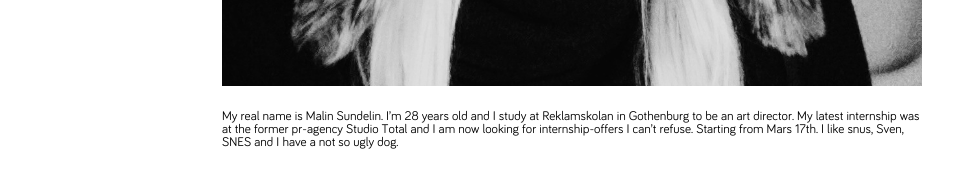
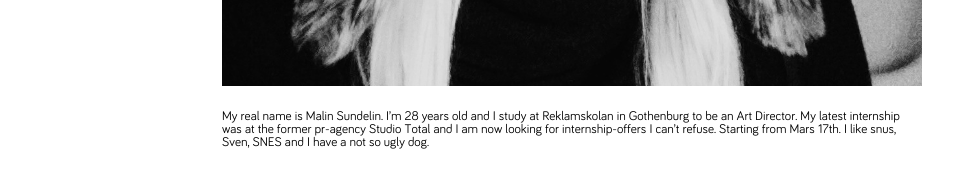
Before and after one commit to kannibalin/kannibalin.github.io, a Jekyll site: the page built from about/index.md, in a window 1280 px wide. Shown: the part 604-792 px from the top of the page, without its empty margins (68-1021 px from the left). Built offline with Jekyll 4.4.1, drawn with Linux system fonts in a browser that asks for light colours; Markdown is read by kramdown in place of the engine named in the settings.

```diff
--- a/about/index.md
+++ b/about/index.md
@@ -1,4 +1,4 @@
 ---
 layout: about
 ---
-My real name is Malin Sundelin. I'm 28 years old and I study at Reklamskolan in Gothenburg to be an art director. My latest internship was at the former pr-agency Studio Total and I am now looking for internship-offers I can't refuse. Starting from Mars 17th. I like snus, Sven, SNES and I have a not so ugly dog.
+My real name is Malin Sundelin. I'm 28 years old and I study at Reklamskolan in Gothenburg to be an Art Director. My latest internship was at the former pr-agency Studio Total and I am now looking for internship-offers I can't refuse. Starting from Mars 17th. I like snus, Sven, SNES and I have a not so ugly dog.
```
